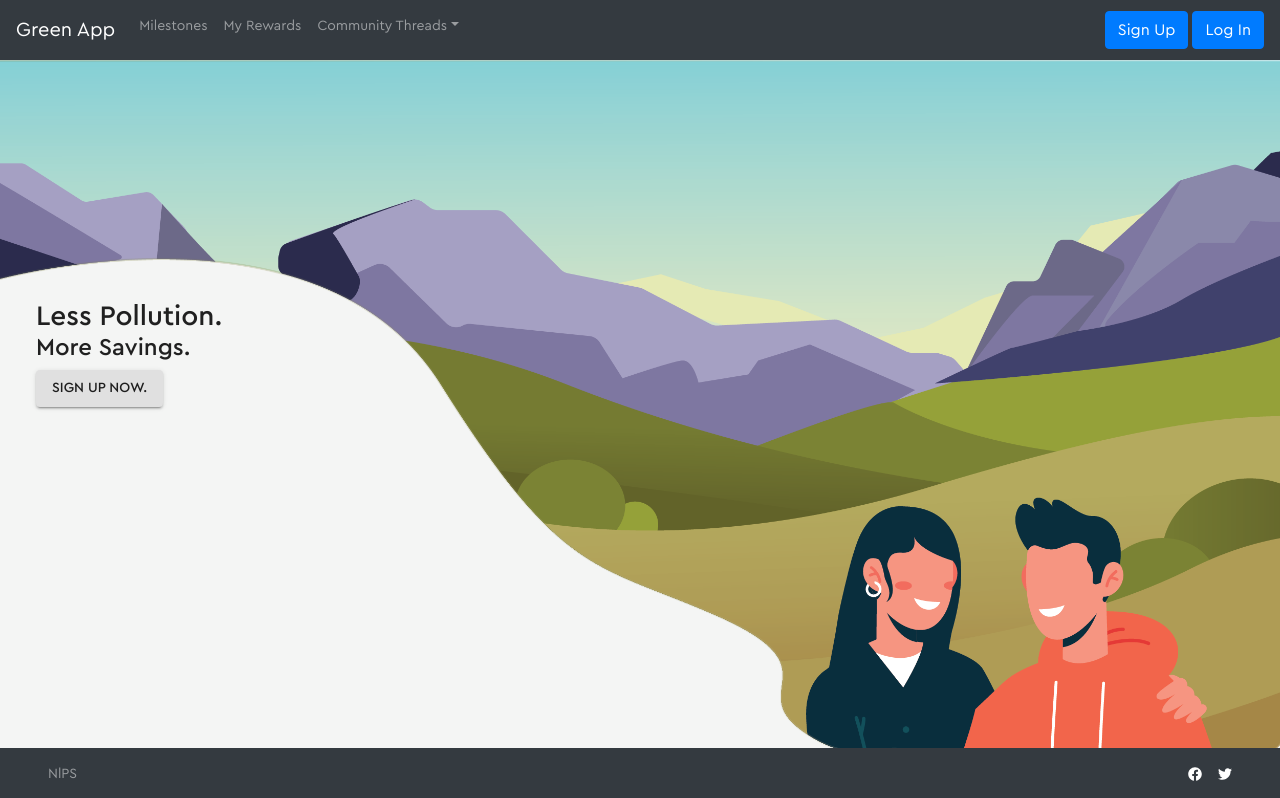
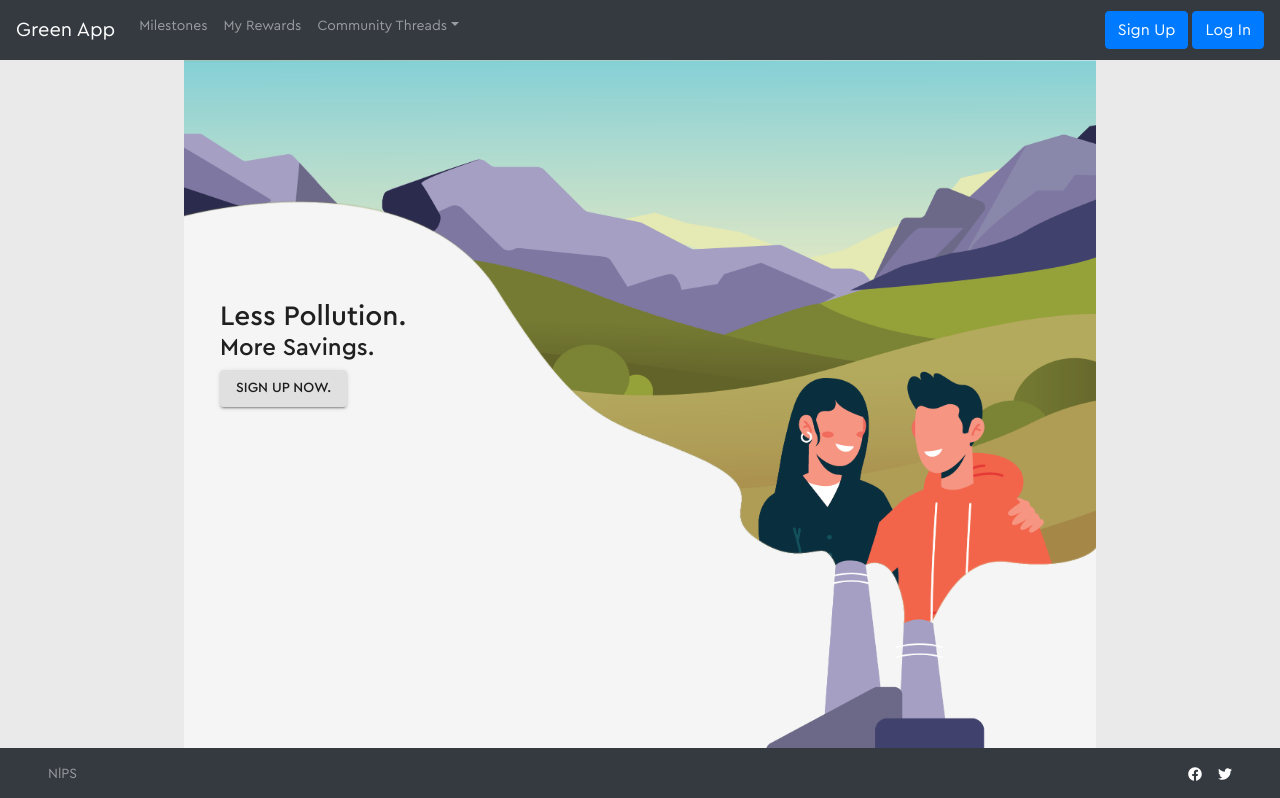
Before and after one commit to PhilipWee/Green-App, a React (Create React App) app in the folder green-app-frontend/: page / in a window 1280 px wide. Shown: the top 798 px of the page. Built offline with nearby package versions, Linux system fonts and the light colour scheme.

Commit message:
Updated colors

```diff
--- a/green-app-frontend/src/App.js
+++ b/green-app-frontend/src/App.js
@@ -23,7 +23,7 @@ class App extends Component {
   constructor(props) {
     super(props);
     this.state = {
-      color:'#FFFFFF'
+      color:'#eaeaea'
     }
   }
 
@@ -35,7 +35,7 @@ class App extends Component {
     return (
 
       <Router>
-        <div style={{backgroundColor:this.state.color}}>
+        <div style={{backgroundColor:this.state.color, height:'100%'}}>
           <Navbar></Navbar>
           <Switch>
             <Route path="/activity-generation" exact component={ActivityGeneration} />
--- a/green-app-frontend/src/components/pages/claim-rewards.component.jsx
+++ b/green-app-frontend/src/components/pages/claim-rewards.component.jsx
@@ -60,7 +60,7 @@ export default function ClaimRewards() {
     const classes = useStyles();
 
     return (
-        <Container component="main" maxWidth="xs" >
+        <Container component="main" maxWidth="xs" style={{height:'90vh'}}>
 
             <CssBaseline />
 
--- a/green-app-frontend/src/components/pages/landing-page.component.jsx
+++ b/green-app-frontend/src/components/pages/landing-page.component.jsx
@@ -95,10 +95,11 @@ export default function LandingPage() {
     return (
         <ThemeProvider theme={theme}>
             <CssBaseline />
-            <div className={classes.paper} style={{marginLeft:20,position:'absolute'}}>
+            <Container component="main" maxWidth="md" >
+                <div className={classes.paper} style={{ marginLeft: 20, position: 'absolute' }}>
                     <Grid container direction='column'>
                         <Grid item>
-                                <h3 style={{margin:0}}>Less Pollution.</h3>
+                            <h3 style={{ margin: 0 }}>Less Pollution.</h3>
                             <h4>More Savings.</h4>
                         </Grid>
                         <Grid item>
@@ -113,12 +114,12 @@ export default function LandingPage() {
                     {/* </div> */}
                     {/* </Container> */}
                 </div>
-            <img src={Background} style={{width:'100%'}}/>
+                <img src={Background} style={{ width: '100%' }} />
                 {/* <div style={{ height: '100vh', backgroundRepeat: 'no-repeat',backgroundImage: `url("${Background}")`, backgroundSize: 'contain',width:'100%',height:0,paddingTop:'500%'}}>
             <Container component="main" maxWidth="xs" > */}
 
 
-
+            </Container>
 
 
         </ThemeProvider>
--- a/green-app-frontend/src/components/pages/log-activity.component.jsx
+++ b/green-app-frontend/src/components/pages/log-activity.component.jsx
@@ -182,7 +182,7 @@ export default function ActivityLog(props) {
     return (
         <ThemeProvider theme={theme}>
 
-            <Container component="main" maxWidth="xs" >
+            <Container component="main" maxWidth="xs" style={{height:'90vh'}}>
 
 
 
--- a/green-app-frontend/src/components/pages/milestones.component.jsx
+++ b/green-app-frontend/src/components/pages/milestones.component.jsx
@@ -127,7 +127,7 @@ export default function Milestones() {
 
 
     return (
-        <Container component="main" maxWidth="xs" >
+        <Container component="main" maxWidth="xs" style={{height:'90vh'}}>
 
             <CssBaseline />
 
```
Lines whose indentation alone changed are shown as unchanged.
